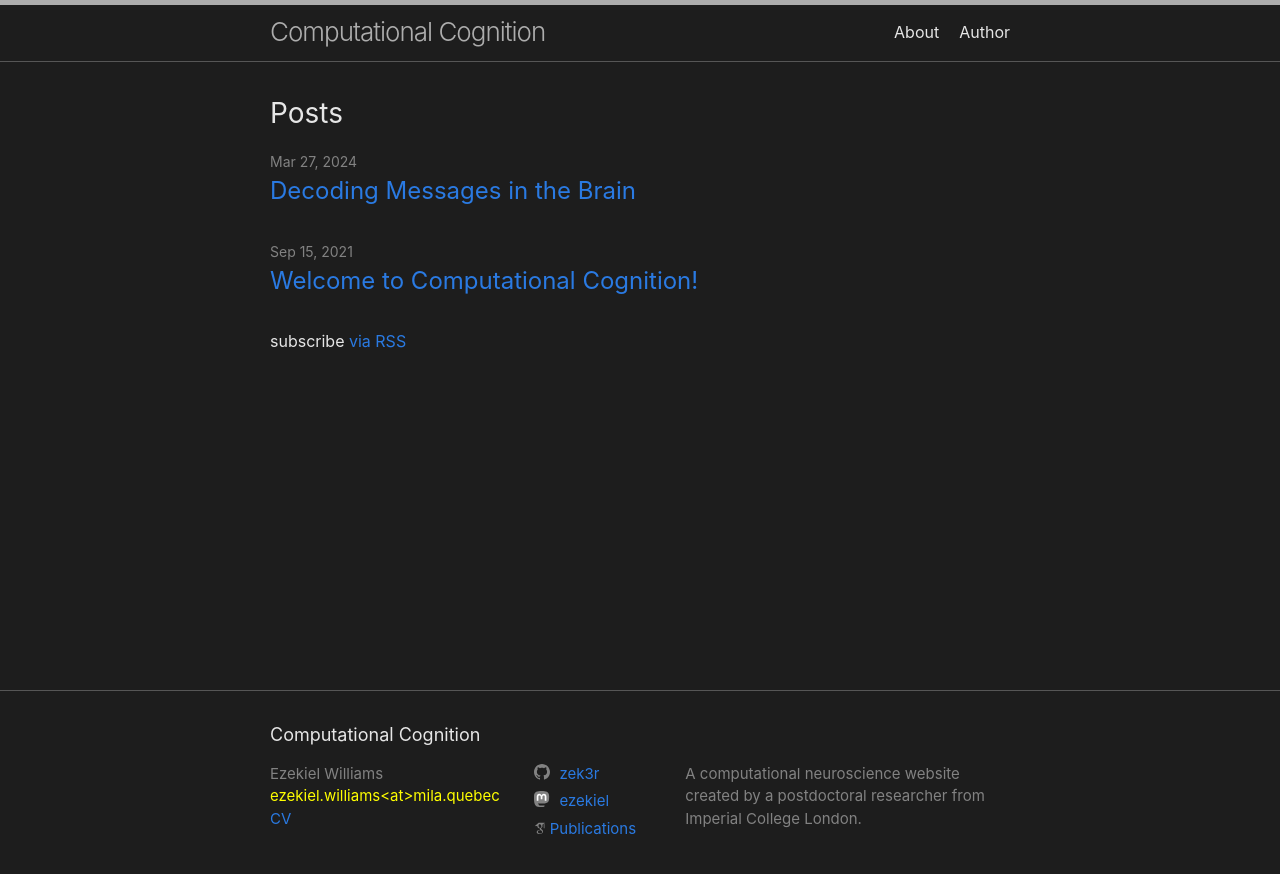
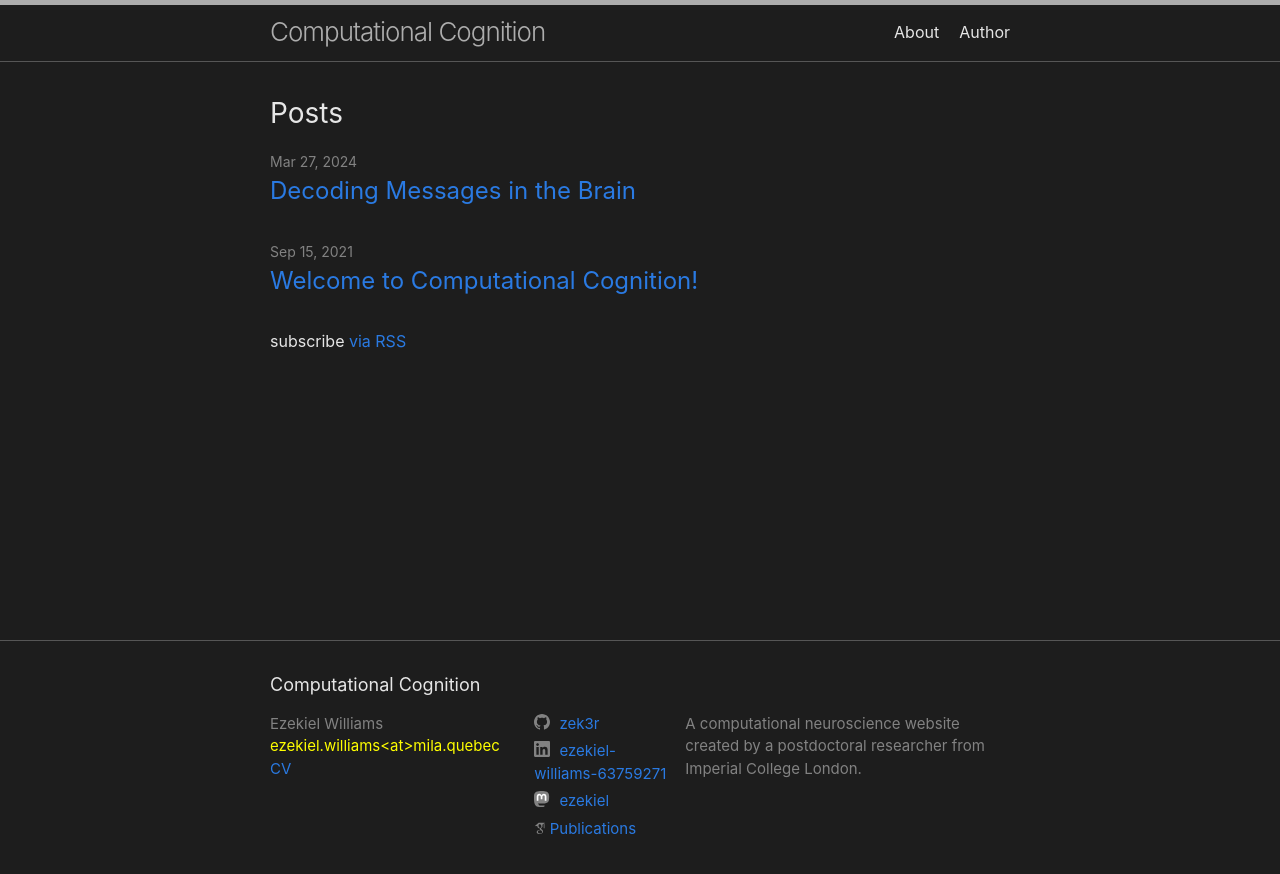
Before and after one commit to zek3r/zek3r.github.io, a Jekyll site: the page built from index.markdown, in a window 1280 px wide. Shown: the top 874 px of the page. Built offline with Jekyll 4.4.1, drawn with Linux system fonts in a browser that asks for light colours; some web fonts are replaced.

Commit message:
adding linkedin

```diff
--- a/_config.yml
+++ b/_config.yml
@@ -27,6 +27,7 @@ baseurl: "" # the subpath of your site, e.g. /blog
 url: "" # the base hostname & protocol for your site, e.g. http://example.com
 #twitter_username: zek3r
 github_username:  zek3r
+linkedin_username: ezekiel-williams-63759271
 gs_title: Publications
 mastodon:
 - username: ezekiel
```
